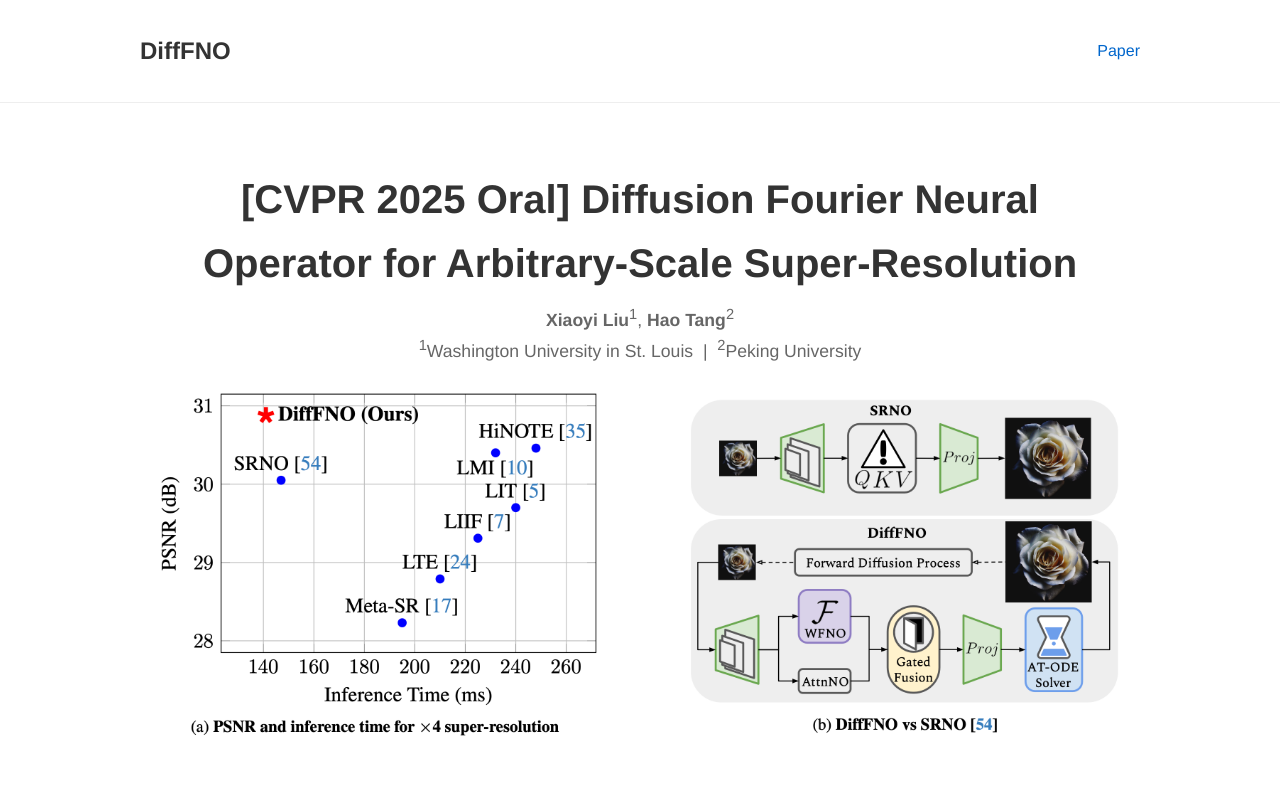
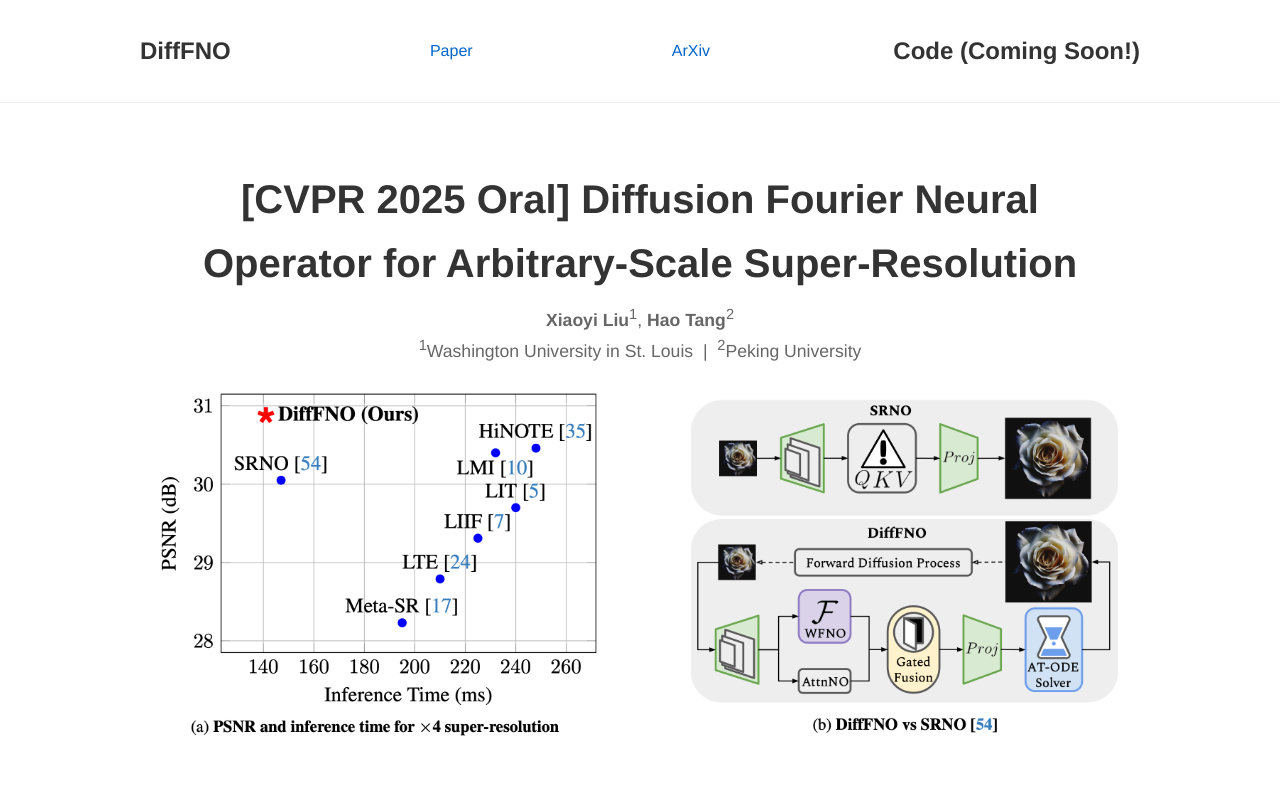
Before and after one commit to JasonLiu2024/difffno-diffusion-fourier-neural-operator, a plain HTML site: page index.html in a window 1280 px wide. Shown: the top 800 px of the page. Drawn offline with Linux system fonts and the light colour scheme.

Commit message:
Update Website

```diff
--- a/index.html
+++ b/index.html
@@ -58,7 +58,13 @@
         <h1>DiffFNO</h1>
       </div>
       <div class="nav-right">
-        <a href="https://arxiv.org/abs/2411.09911" target="_blank">Paper</a>
+        <a href="https://openaccess.thecvf.com/content/CVPR2025/papers/Liu_DiffFNO_Diffusion_Fourier_Neural_Operator_CVPR_2025_paper.pdf" target="_blank">Paper</a>
+      </div>
+      <div class="nav-right">
+        <a href="https://arxiv.org/abs/2411.09911" target="_blank">ArXiv</a>
+      </div>
+      <div class="nav-right">
+        <h1>Code (Coming Soon!)</h1>
       </div>
     </nav>
   </header>
```
